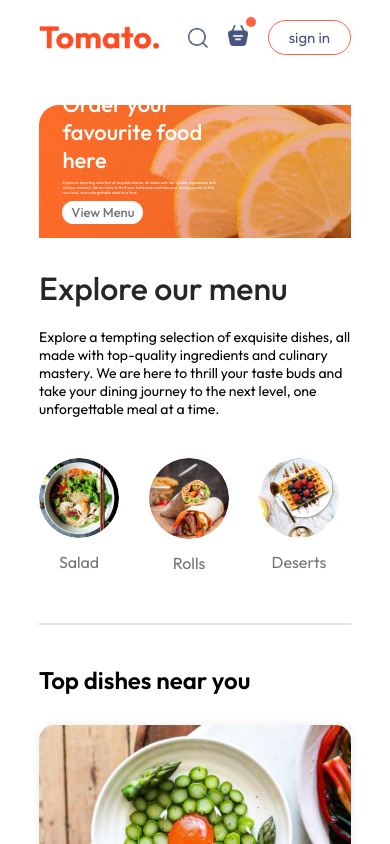
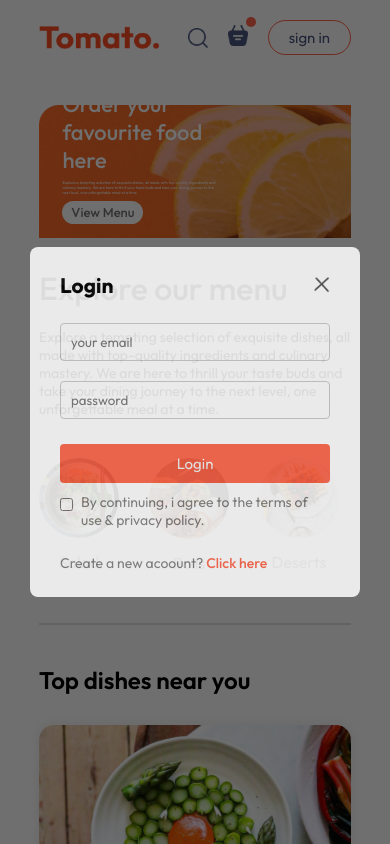
Before and after one commit to kumargautamsp/Tomato-app, a React (Vite) app in the folder frontend/: page / in a window 390 px wide. Both pictures are taken after a click on the button "sign in". Shown: the top 844 px of the page. Built offline with nearby package versions, Linux system fonts and the light colour scheme.

Commit message:
Fixed the login popup responsiveness

```diff
--- a/frontend/src/App.jsx
+++ b/frontend/src/App.jsx
@@ -5,12 +5,19 @@
 import Cart from './pages/Cart/Cart'
 import placeOrder from './pages/placeOrder/placeOrder'
 import Footer from './components/Footer/Footer'
+import { useState } from 'react'
+import LoginPopup from './components/LoginPopup/LoginPopup'
 
 const App = () => {
+
+  const [showLogin,setShowLogin] = useState(false)
+
   return (
     <>
+    {showLogin?<LoginPopup setShowLogin
+    ={setShowLogin}/>:<></>}
 <div className='app'>
-    <Navbar/>
+    <Navbar setShowLogin={setShowLogin}/>
     <Routes>
       <Route path='/' element={<Home/>} />
       <Route path='/cart' element={<Cart/>} />
--- /dev/null
+++ b/frontend/src/components/LoginPopup/LoginPopup.css
@@ -0,0 +1,66 @@
+.login-popup{
+    position:absolute;
+    z-index: 1;
+    width: 100%;
+    height: 100%;
+    background-color: #00000090;
+    display:grid;
+}
+
+.login-popup-container{
+    place-self: center;
+    width: max(23vw,330px);
+    color: #808080;
+    background-color: white;
+    display: flex;
+    flex-direction: column;
+    gap: 25px;
+    padding: 25px 30px;
+    border-radius: 8px;
+    font-size: 14px;
+    animation: fadeIn 05s;
+}
+.login-popup-title{
+    display: flex;
+    justify-content: space-between;
+    align-items: center;
+    color: black;
+}
+.login-popup-title img{
+    width:16px;
+    cursor: pointer;
+}
+.login-popup-inputs{
+    display: flex;
+    flex-direction: column;
+    gap: 20px;
+}
+.login-popup-inputs input{
+    outline: none;
+    border: 1px solid #c9c9c9;
+    padding: 10px;
+    border-radius: 4px;
+}
+.login-popup-container button{
+    border: none;
+    padding: 10px;
+    border-radius: 4px;
+    color: white;
+    background-color: tomato;
+    font-size: 15px;
+    cursor: pointer;
+}
+.login-popup-condition{
+    display: flex;
+    align-items: start;
+    gap: 8px;
+    margin-top: -15px;
+}
+.login-popup-condition input{
+    margin-top: 5px;
+}
+.login-popup p span{
+    color: tomato;
+    font-weight: 500;
+    cursor: pointer;
+}
--- /dev/null
+++ b/frontend/src/components/LoginPopup/LoginPopup.jsx
@@ -0,0 +1,38 @@
+import React, {useState} from 'react'
+import './LoginPopup.css'
+import { assets } from '../../assets/assets'
+
+const LoginPopup = ({setShowLogin}) => {
+
+const [currState,setCurrState] = useState("Login")
+
+  return (
+    <div className='login-popup'>
+      <form  className="login-popup-container">
+        <div className='login-popup-title'>
+            <h2>{currState}</h2>
+            <img onClick={()=>setShowLogin(false)} src={assets.cross_icon} alt="" />
+        </div>
+        <div className="login-popup-inputs">
+            {currState==="Login"?<></>:
+            <input type="text" placeholder='your name' required />}
+            <input type="email" placeholder='your email' required />
+            <input type="password" placeholder='password' required />
+        </div>
+        <button>{currState==="Sign Up"?"Create account":"Login"}</button>
+        <div className="login-popup-condition">
+         <input type ="checkbox" required/>
+         <p>By continuing, i agree to the terms of use & privacy policy.</p>
+        </div>
+        {currState==="Login"
+        ? <p> Create a new acoount? <span onClick={()=>setCurrState("Sign Up")}>Click here</span></p>
+        : <p onClick={()=>setCurrState("Login")}>Already have an account? <span>Login here</span></p>
+        }
+
+
+      </form>
+    </div>
+  )
+}
+
+export default LoginPopup;
--- a/frontend/src/components/Navbar/Navbar.jsx
+++ b/frontend/src/components/Navbar/Navbar.jsx
@@ -3,7 +3,7 @@
 import { assets } from '../../assets/assets';
 import { Link } from 'react-router-dom';
 
-const Navbar = () => {
+const Navbar = ({setShowLogin}) => {
 
     const [menu , setMenu] = useState("menu");
 
@@ -22,7 +22,7 @@
             <img src={assets.basket_icon} alt="" />
             <div className="dot"></div>
         </div>
-        <button>sign in</button>
+        <button onClick={()=>setShowLogin(true)}>sign in</button>
        </div>
     </div>
   )
```
